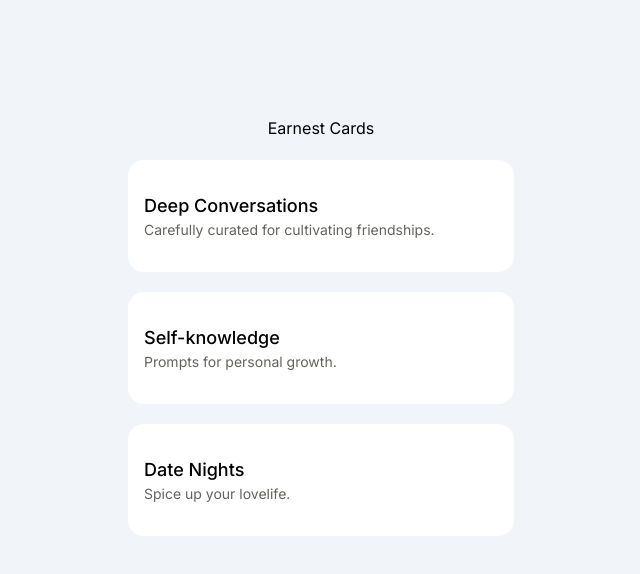
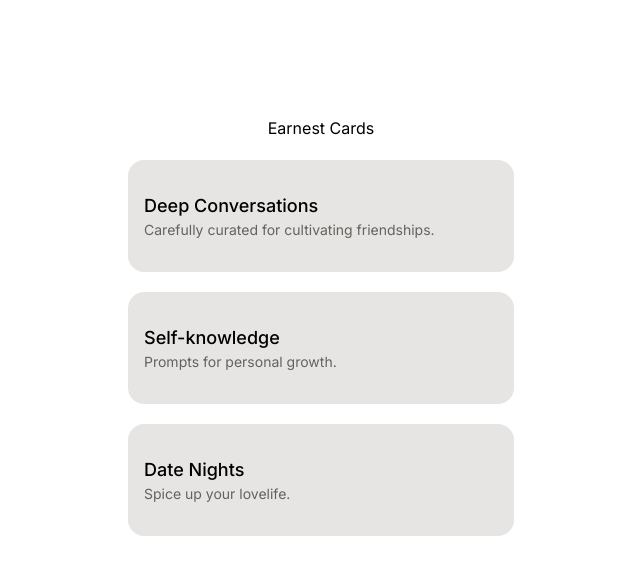
Before and after one commit to malikpiara/earnest, a Next.js app: page / in a window 1280 px wide. Shown: the top 574 px of the page, without its empty margins (319-959 px from the left). Built offline with nearby package versions, Linux system fonts and the light colour scheme.

Commit message:
Switched background colors in first screen. Making cards scale when tapped.

```diff
--- a/app/page.js
+++ b/app/page.js
@@ -3,9 +3,7 @@ import SharedLayout from "@/components/sharedLayout";
 
 export default function Home() {
   return (
-    <main className="flex min-h-screen flex-col items-center  md:p-24 gap-6 bg-slate-100">
-
-
+    <main className="flex min-h-screen flex-col items-center  md:p-24 gap-6 bg-white">
       <SharedLayout/>
     </main>
   );
--- a/components/sharedLayout.js
+++ b/components/sharedLayout.js
@@ -68,6 +68,7 @@ export default function SharedLayout() {
               drag
               dragSnapToOrigin
               dragConstraints={{ left: 0, right: 0 }}
+              whileTap={{ scale: 1.02 }}
               className="flex flex-col md:w-72 md:h-96 h-[85dvh] bg-cyan-950 rounded-2xl overflow-hidden inset-0 m-auto" >
                 <div className="flex text-3xl md:text-xl text-cyan-700 relative top-20 w-9/12 md:w-11/12 md:m-5 ml-10">What is the kindest thing someone did for you recently?</div>
                 <div className='flex rounded-full w-72 h-72 bg-cyan-800 opacity-40 blur-2xl relative top-40'/>
@@ -95,7 +96,7 @@ export default function SharedLayout() {
             layoutId={`card-${game.title}`}
             key={game.title}
             onClick={() => setActiveGame(game)}
-            className="bg-white rounded-2xl p-4"
+            className="bg-stone-200 rounded-2xl p-4"
           >
 
             <div className="game-wrapper">
```
